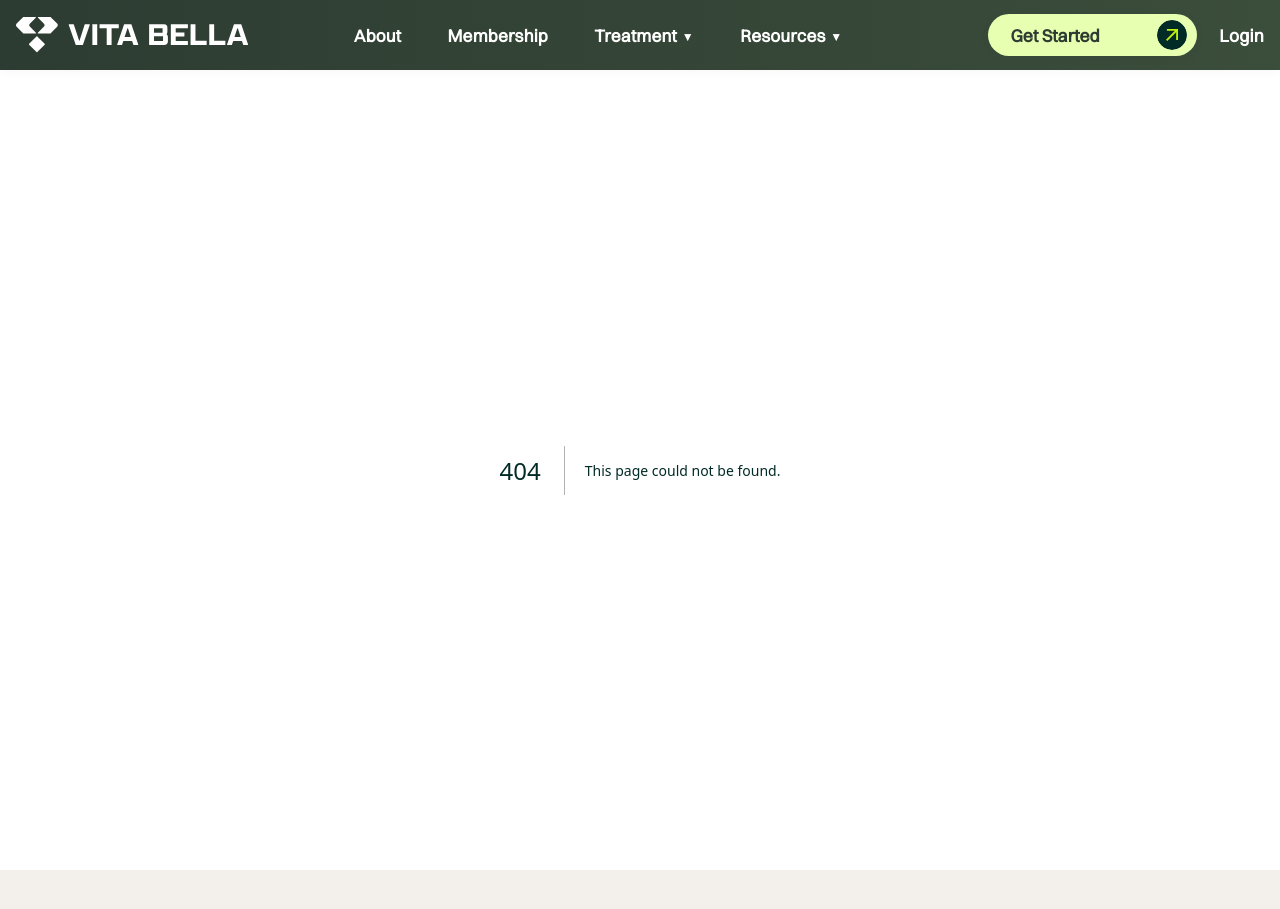
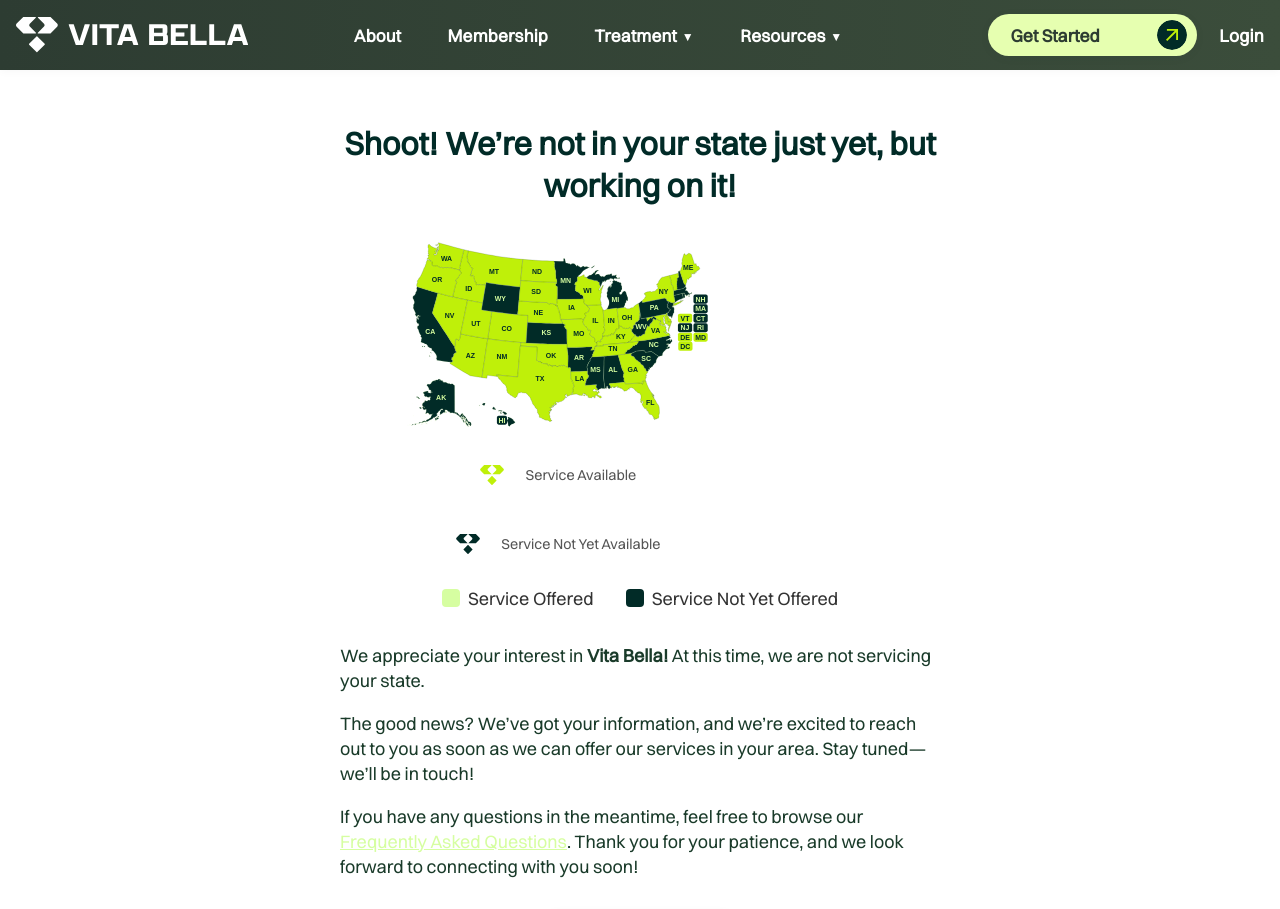
Before and after one commit to aribradshaw/VitaBella, a Next.js app in the folder vitabella/: page /postform in a window 1280 px wide. Before the commit this address had no page. Shown: the top 909 px of the page. Built offline with nearby package versions, Linux system fonts and the light colour scheme.

Commit message:
Postform

```diff
--- /dev/null
+++ b/vitabella/src/app/postform/page.tsx
@@ -0,0 +1,47 @@
+
+import StatesMap from "@/components/common/StatesMap";
+import VitaBellaButton from "@/components/common/VitaBellaButton";
+import Link from "next/link";
+
+export default function Page() {
+  return (
+    <div style={{ maxWidth: 600, margin: "0 auto", padding: "32px 16px", textAlign: "center" }}>
+      <h1 style={{ fontWeight: 600, fontSize: "2rem", marginBottom: 16 }}>
+        Shoot! We’re not in your state just yet, but working on it!
+      </h1>
+      <div style={{ margin: "0 auto 24px", maxWidth: 480 }}>
+        <StatesMap />
+      </div>
+      <div style={{ display: "flex", justifyContent: "center", gap: 32, marginBottom: 16, fontSize: 18 }}>
+        <div style={{ display: "flex", alignItems: "center", gap: 8 }}>
+          <span style={{ display: "inline-block", width: 18, height: 18, background: "var(--e-global-color-lightgreen)", borderRadius: 4 }} />
+          <span>Service Offered</span>
+        </div>
+        <div style={{ display: "flex", alignItems: "center", gap: 8 }}>
+          <span style={{ display: "inline-block", width: 18, height: 18, background: "var(--e-global-color-dark-green)", borderRadius: 4 }} />
+          <span>Service Not Yet Offered</span>
+        </div>
+      </div>
+      <div style={{ margin: "32px 0 24px", fontSize: 18, color: "#1a3b2a", textAlign: "left" }}>
+        <p style={{ marginBottom: 16 }}>
+          We appreciate your interest in <b>Vita Bella!</b> At this time, we are not servicing your state.
+        </p>
+        <p style={{ marginBottom: 16 }}>
+          The good news? We’ve got your information, and we’re excited to reach out to you as soon as we can offer our services in your area. Stay tuned—we’ll be in touch!
+        </p>
+        <p style={{ marginBottom: 16 }}>
+          If you have any questions in the meantime, feel free to browse our{' '}
+          <Link href="/faq" style={{ color: "var(--e-global-color-lightgreen)", textDecoration: "underline" }}>Frequently Asked Questions</Link>.
+          Thank you for your patience, and we look forward to connecting with you soon!
+        </p>
+      </div>
+      <div style={{ marginTop: 32, display: "flex", justifyContent: "center" }}>
+        <VitaBellaButton
+          label="Return Home"
+          href="/"
+          style={{ minWidth: 160, fontSize: 18 }}
+        />
+      </div>
+    </div>
+  );
+}
```
